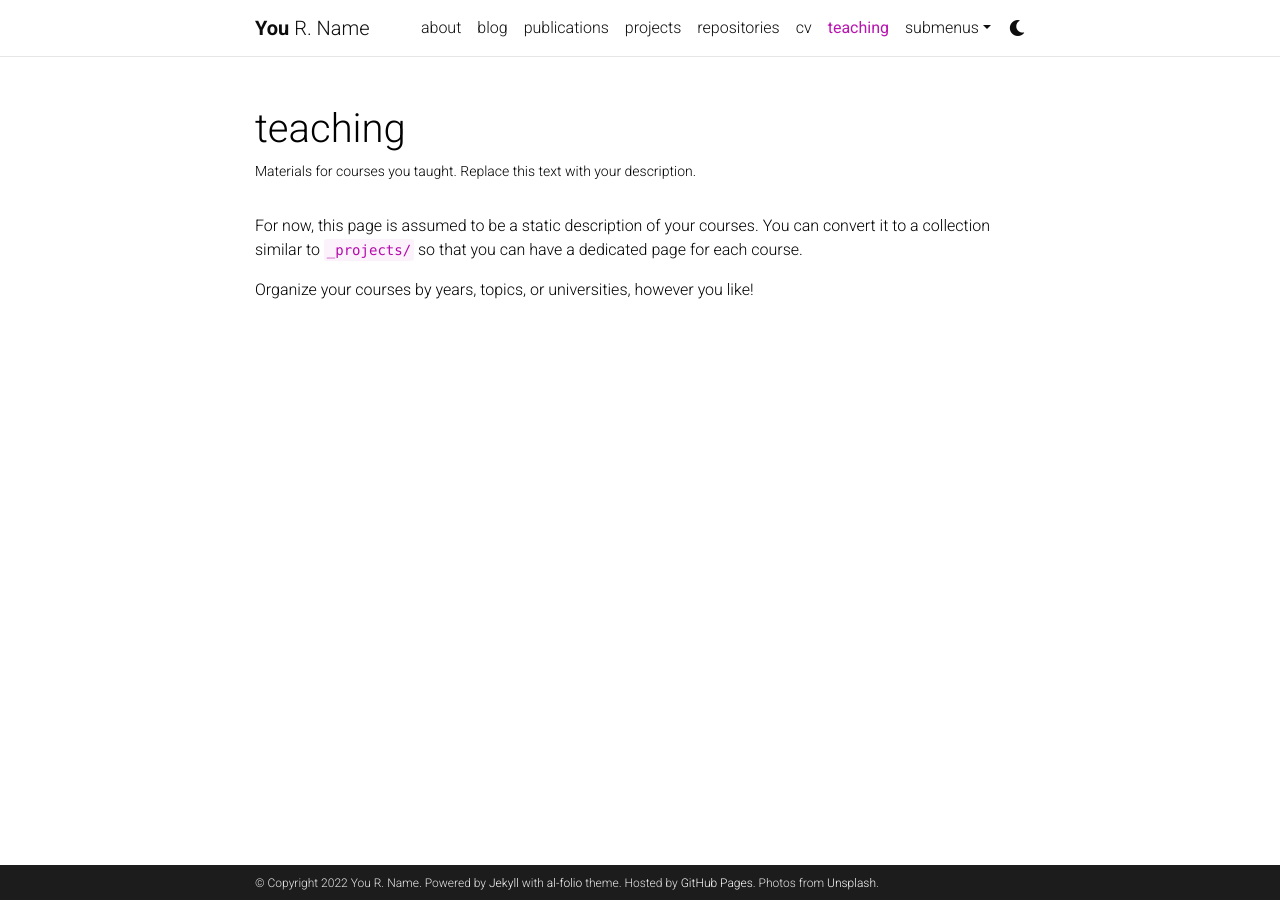
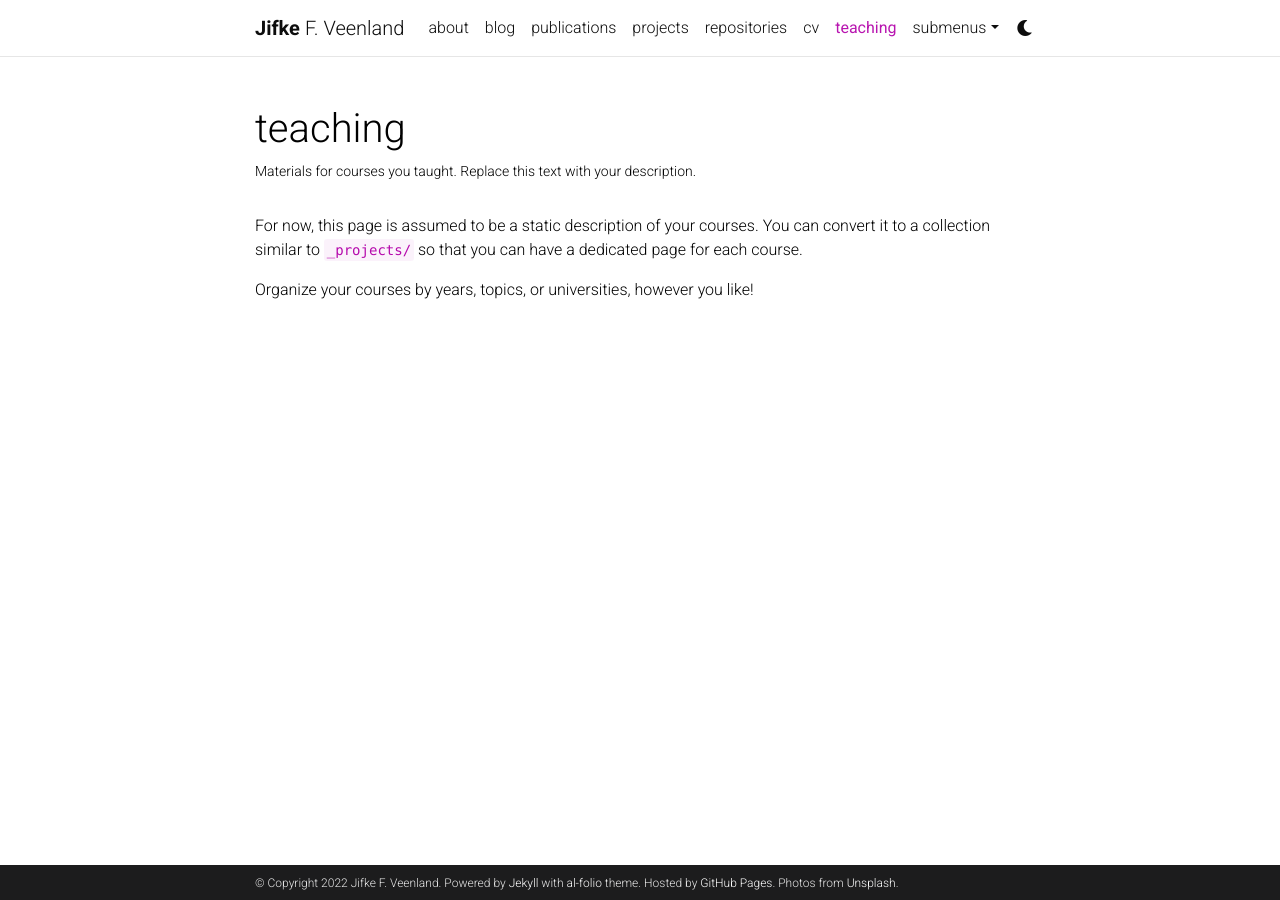
Before and after one commit to jveenland/jveenland.github.io, a Jekyll site: the page built from _pages/teaching.md, in a window 1280 px wide. Built offline with Jekyll 4.4.1, drawn with Linux system fonts in a browser that asks for light colours; comment, search, counter and statistics services are not loaded; a style sheet for code colours, icons or effects is not loaded.

Commit message:
Update _config.yml

```diff
--- a/_config.yml
+++ b/_config.yml
@@ -3,10 +3,10 @@
 # -----------------------------------------------------------------------------
 
 title: blank # the website title (if blank, full name will be used instead)
-first_name: You
-middle_name: R.
-last_name: Name
-email: you@example.com
+first_name: Jifke
+middle_name: F.
+last_name: Veenland
+email: j.veenland@erasmusmc.nl
 description: > # the ">" symbol means to ignore newlines until "footer_text:"
   A simple, whitespace theme for academics. Based on [*folio](https://github.com/bogoli/-folio) design.
 footer_text: >
```
